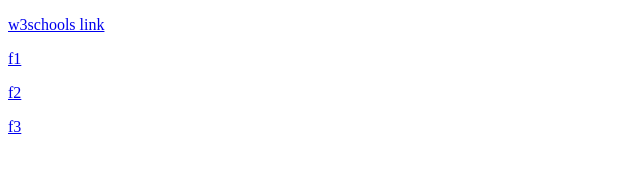
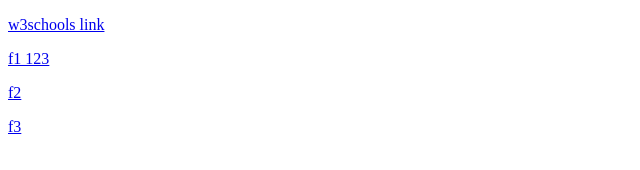
Before and after one commit to chengkk0910/web2026-10-28, a plain HTML site: page s20261029/hotel/index.html in a window 1280 px wide. Shown: the full height of the page, 0-640 px from the left. Drawn offline with Linux system fonts and the light colour scheme.

Commit message:
test change ok

```diff
--- a/s20261029/hotel/index.html
+++ b/s20261029/hotel/index.html
@@ -16,7 +16,7 @@
         <!-- ./ 同一層 -->
         <!-- ../ 上一層 -->
         <!-- ../../ 上一層 -->
-        <a href="./f1.html">f1</a>
+        <a href="./f1.html">f1 123</a>
     </p>
     <p>
         <!-- 相對路徑 -->
```
